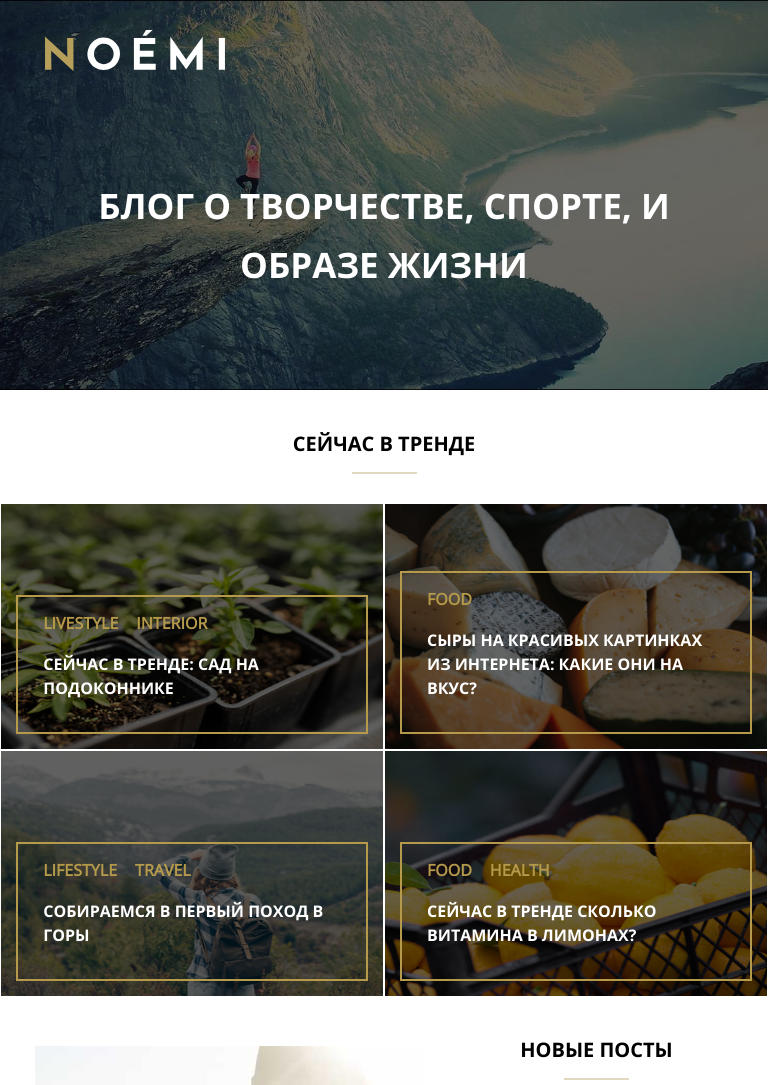
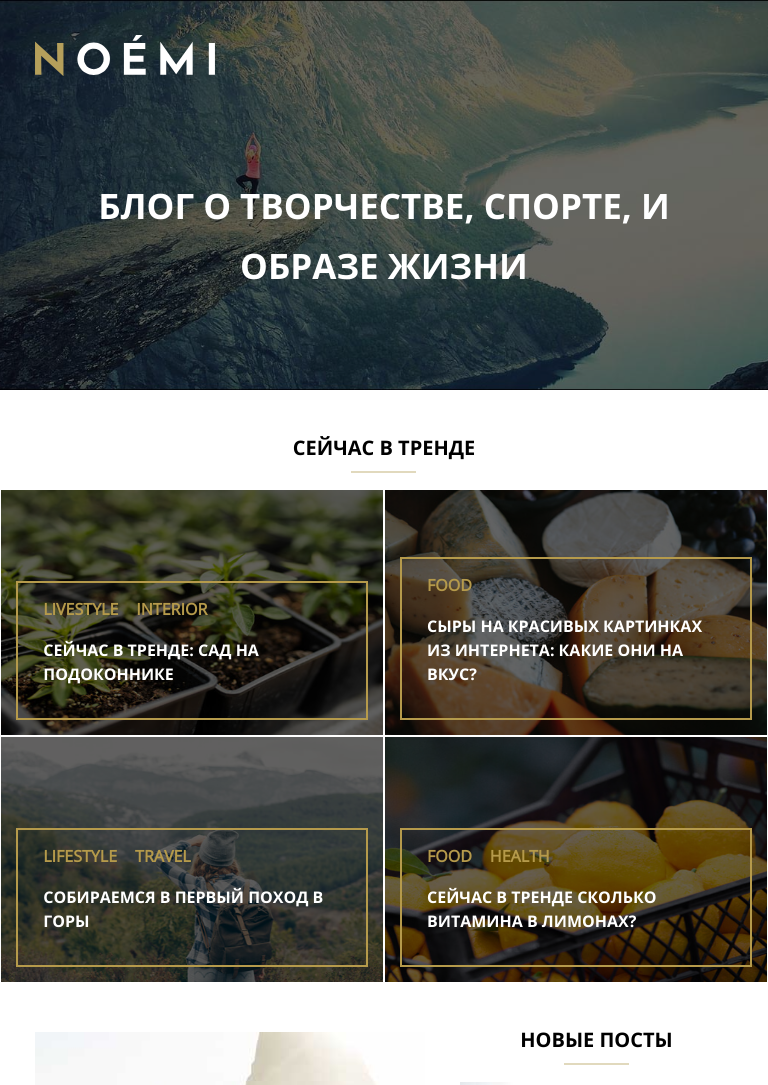
Before and after one commit to Tolik19bat/MQ-diploma, a plain HTML site: page index.html in a window 768 px wide. Shown: the top 1085 px of the page. Drawn offline with Linux system fonts and the light colour scheme; files whose address does not match are found by name.

Commit message:
ккккен

```diff
--- a/css/style.css
+++ b/css/style.css
@@ -32,6 +32,7 @@ h4,
 h5,
 h6 {
 	font-family: "Open Sans Bold";
+	color: #000;
 	margin: 0px;
 }
 
@@ -699,7 +700,7 @@ h4 {
 /*====================================================tablet========*/
 @media (min-width: 641px) and (max-width: 1200px) {
 	.header {
-		padding: 30px 30px;
+		padding: 35px 35px;
 		background-image: url(../images/banner-bg.jpg);
 		background-size: cover;
 		background-color: #666666;
@@ -707,8 +708,8 @@ h4 {
 		background-position: center, 0px;
 		position: relative;
 		box-sizing: border-box;
+		max-width: 1200px;
 		width: 100%;
-		max-width: 768px;
 		height: 390px;
 		z-index: 0;
 	}
@@ -727,8 +728,6 @@ h4 {
 	}
 
 	.header-container {
-		padding: 0px 15px;
-		margin: auto;
 		position: relative;
 		z-index: 30;
 	}
@@ -747,10 +746,21 @@ h4 {
 		display: none;
 	}
 
+	.header-box-title {
+		display: flex;
+		justify-content: center;
+
+	}
+
+	.header-item-title {
+		display: flex;
+		align-items: center;
+		height: 310px;
+
+	}
+
 	.header-title {
 		max-width: 600px;
-		margin: auto;
-		padding: 100px 0px;
 		text-align: center;
 		color: #ffffff;
 		line-height: 1.7;
@@ -762,17 +772,25 @@ h4 {
 	/* ================ header end =========== */
 	/*======================main===*/
 	/*===trends title=======*/
+	.news-box-title {
+		display: flex;
+		justify-content: center;
+	}
+
+	.news-items-title {
+		display: flex;
+		align-items: flex-end;
+		height: 100px;
+	}
+
 	.news-posts-title {
-		font-weight: 700;
-		margin-top: 40px;
 		font-size: 20px;
-		color: #000;
 	}
 
 	.news-posts-title::after {
 		content: "";
 		background-color: #e1d9bd;
-		margin: 15px auto 30px auto;
+		margin: 10px auto 17px auto;
 		display: block;
 		width: 65px;
 		height: 2px;
@@ -962,6 +980,7 @@ h4 {
 
 	.list-tags {
 		display: flex;
+		flex-wrap: wrap;
 		margin: 15px 0px 15px 0px;
 	}
 
@@ -1232,6 +1251,7 @@ h4 {
 		display: flex;
 		flex-wrap: wrap;
 	}
+
 	.schop-content {
 		width: 290px;
 		margin: 0 29px;
--- a/index.html
+++ b/index.html
@@ -27,12 +27,19 @@
 					</ul>
 				</nav>
 			</div>
+			<div class="header-box-title">
+				<div class="header-item-title">
 					<h1 class="header-title">блог о творчестве, спорте, и образе жизни</h1>
 				</div>
+			</div>
+		</div>
 	</header>
-
+	<div class="news-box-title">
+		<div class="news-items-title">
 			<div class="news-posts-title">
 				<h4>сейчас в тренде</h4>
+			</div>
+		</div>
 	</div>
 	<div class="box-trends">
 		<div class="box-pictures">
@@ -228,8 +235,12 @@
 			</div>
 
 			<aside class="sections">
+				<div class="news-box-title">
+					<div class="news-items-title">
 						<div class="news-posts-title">
 							<h4>новые посты</h4>
+						</div>
+					</div>
 				</div>
 				<div class="section-sidebar">
 					<article class="news-post">
@@ -296,8 +307,13 @@
 						<button type="submit" class="search-form-button"></button>
 					</form>
 
+
+					<div class="news-box-title">
+						<div class="news-items-title">
 							<div class="news-posts-title">
-						<h4>Рассылка</h4>
+								<h4>рассылка</h4>
+							</div>
+						</div>
 					</div>
 
 					<form action="form__mailing_input">
@@ -308,8 +324,12 @@
 				</div>
 
 				<section class="tags-list">
+					<div class="news-box-title">
+						<div class="news-items-title">
 							<div class="news-posts-title">
 								<h4>теги</h4>
+							</div>
+						</div>
 					</div>
 					<ul class="list">
 						<li><a href="##" class="link-tag-list">fashion</a></li>
@@ -326,8 +346,13 @@
 
 
 				<section class="topic-wrap">
+
+					<div class="news-box-title">
+						<div class="news-items-title">
 							<div class="news-posts-title">
 								<h4>темы</h4>
+							</div>
+						</div>
 					</div>
 					<ul class="topic-list">
 						<li class="topic-item"><a href="##" class="topic-item-link">Красота</a>
@@ -359,8 +384,13 @@
 		</div>
 	</main>
 
+
+	<div class="news-box-title">
+		<div class="news-items-title">
 			<div class="news-posts-title">
 				<h4>наши изделия</h4>
+			</div>
+		</div>
 	</div>
 
 	<div class="schop">
```
Lines whose indentation alone changed are shown as unchanged.
